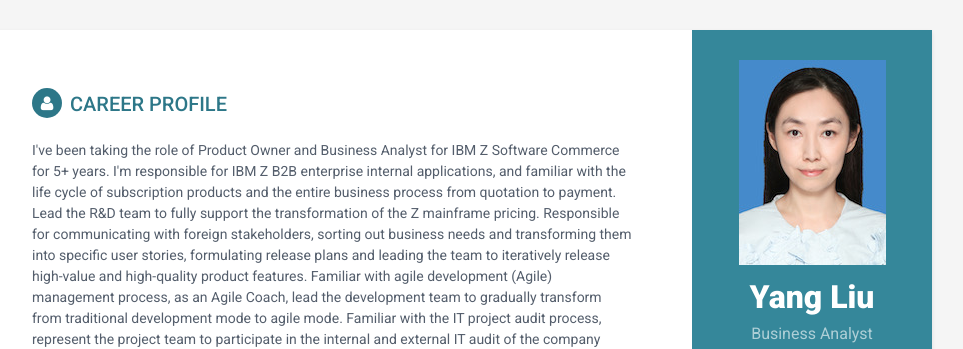
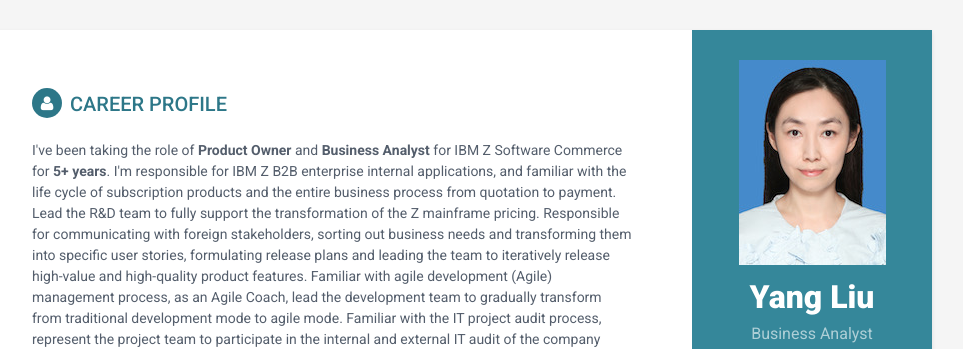
Before and after one commit to liuyang0116/LiuYangResume_EN, a Jekyll site: the page built from index.html, in a window 1280 px wide and 900 px high. Shown: the top 349 px of the window, without its empty margins (188-1151 px from the left). Built offline with Jekyll 4.4.1, drawn with Linux system fonts in a browser that asks for light colours; some of the changed text lies outside the part shown.

```diff
--- a/_includes/carrier-profile.html
+++ b/_includes/carrier-profile.html
@@ -1,7 +1,7 @@
 <section class="section summary-section">
 <h2 class="section-title"><i class="fa fa-user"></i>Career profile</h2>
 <div class="summary">
-    <p>I've been taking the role of Product Owner and Business Analyst for IBM Z Software Commerce for 5+ years. I'm responsible for IBM Z B2B enterprise internal applications, and familiar with the life cycle of subscription products and the entire business process from quotation to payment.
+    <p>I've been taking the role of <b>Product Owner</b> and <b>Business Analyst</b> for IBM Z Software Commerce for <b>5+ years</b>. I'm responsible for IBM Z B2B enterprise internal applications, and familiar with the life cycle of subscription products and the entire business process from quotation to payment.
 	    Lead the R&D team to fully support the transformation of the Z mainframe pricing. Responsible for communicating with foreign stakeholders, sorting out business needs and transforming them into specific user stories, formulating release plans and leading the team to iteratively release high-value and high-quality product features.
 	    Familiar with agile development (Agile) management process, as an Agile Coach, lead the development team to gradually transform from traditional development mode to agile mode. Familiar with the IT project audit process, represent the project team to participate in the internal and external IT audit of the company every year. I'm a quick learner with strong analytical skills and problem-solving abilities. Because of the test developing experience I can communicate well with the development team.
 </p>
```
